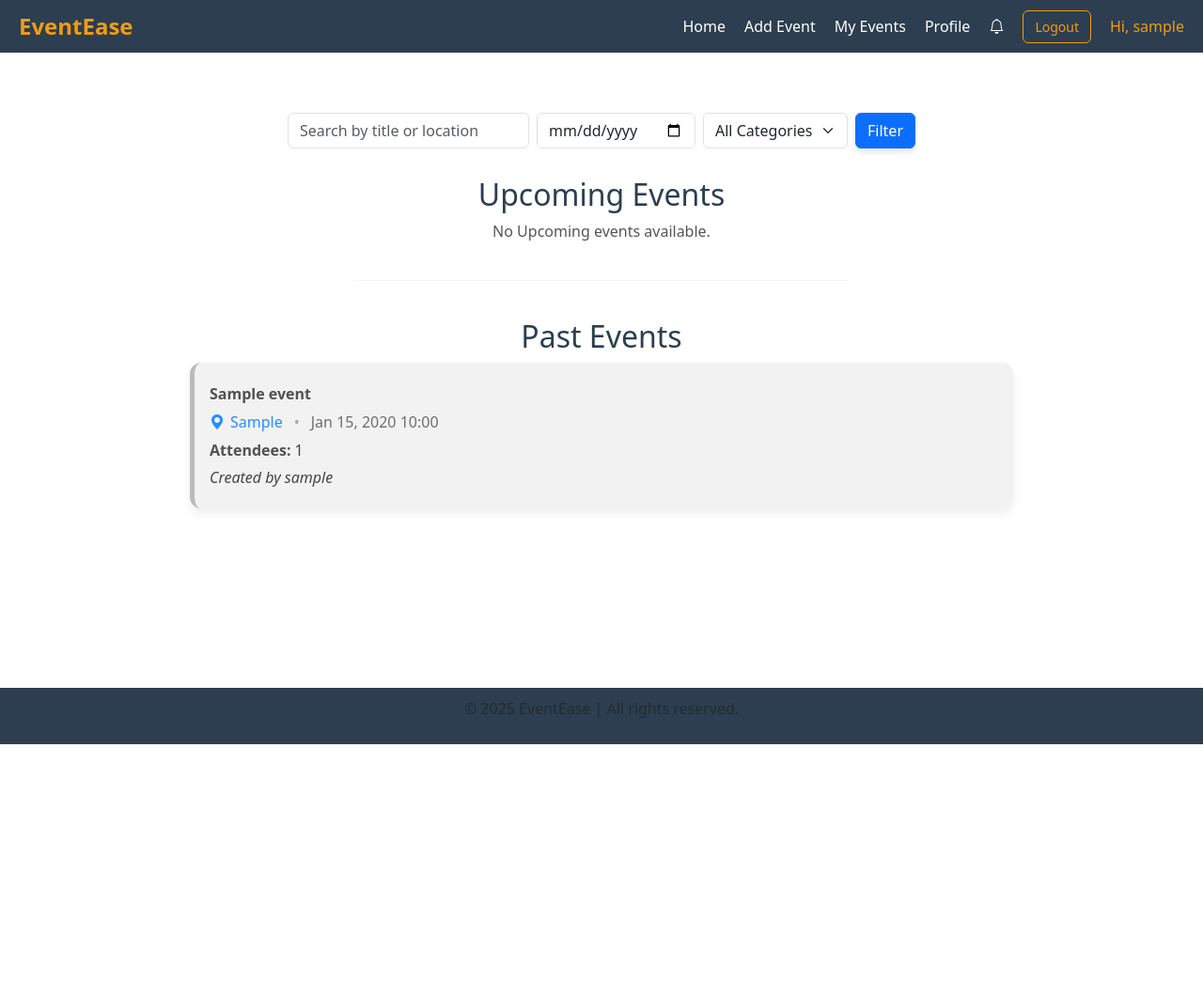
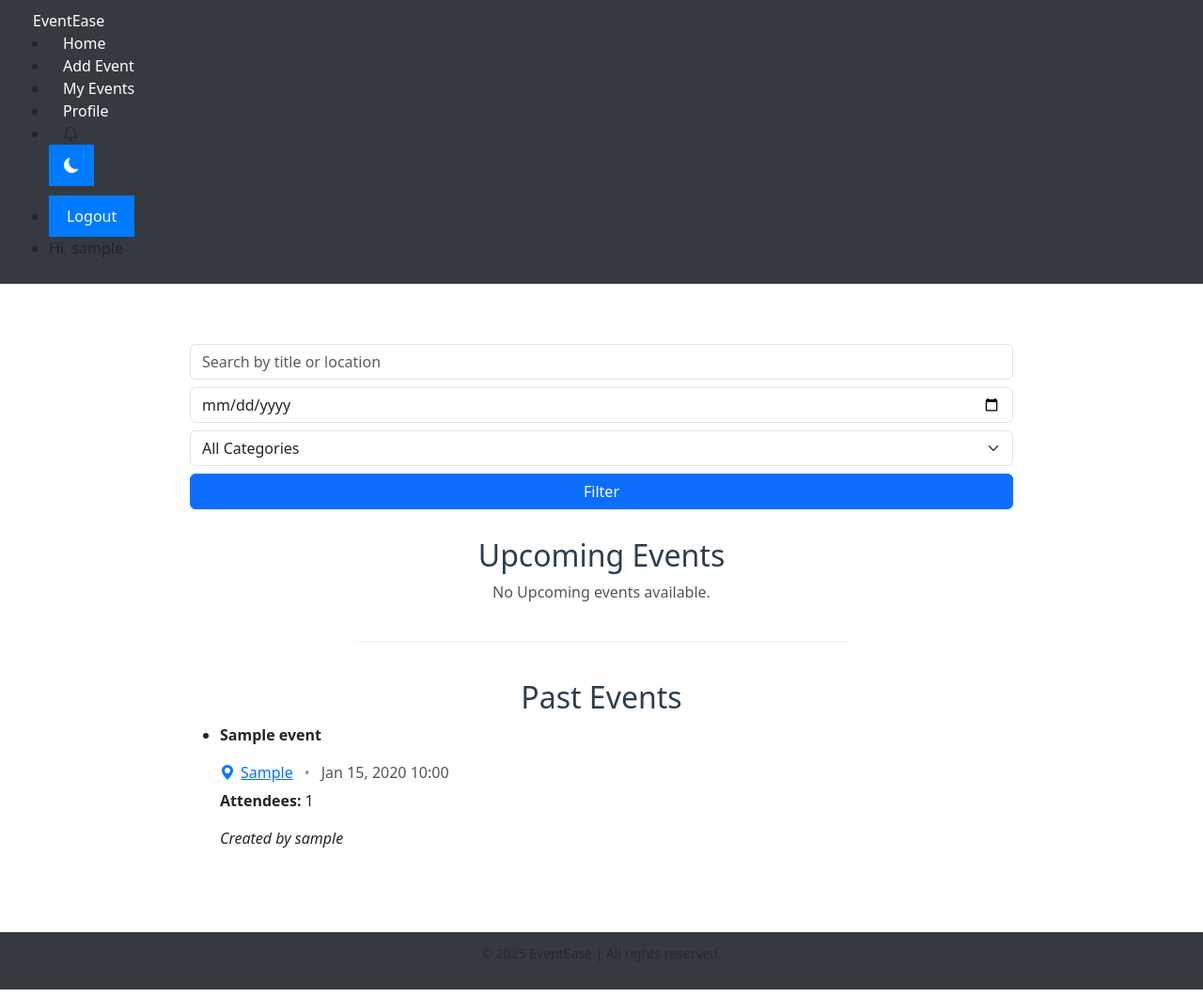
Before and after one commit to zeinali1/capstone-project, a Django app: page / in a window 1280 px wide. Shown: the whole page at 94% size. Before the commit the page ends 792 px from the top, so only its background shows below. Run offline with Django 5.2, Linux system fonts and the light colour scheme; a user stored in the database is signed in; tables that the repository leaves empty hold one stand-in row (values such as "Sample post"); data that the repository does not hold is empty; parts of the project's set-up code (start-up, migrations or seed data) failed here and were passed over.

Commit message:
dark mode and mobile optimization

```diff
--- a/eventease_project/celery.py
+++ b/eventease_project/celery.py
@@ -2,7 +2,7 @@ from __future__ import absolute_import, unicode_literals
 import os
 from celery import Celery
 
-os.environ.setdefault('DJANGO_SETTINGS_MODULE', 'main_app.settings')
+os.environ.setdefault('DJANGO_SETTINGS_MODULE', 'eventease_project.settings')
 
 app = Celery('main_app')
 
--- a/main_app/static/css/style.css
+++ b/main_app/static/css/style.css
@@ -1,10 +1,11 @@
-/* General Body & Navigation */
+/* ===============================
+   General Layout & Typography
+=============================== */
 body {
     font-family: 'Poppins', sans-serif;
     background-color: #f8f9fa;
     margin: 0;
     padding: 0;
-
     display: flex;
     flex-direction: column;
     min-height: 100vh;
@@ -12,330 +13,164 @@ body {
 
 main {
     flex: 1;
+    padding: 20px;
 }
 
+/* ===============================
+   Navbar
+=============================== */
 nav {
-    background-color: #2c3e50;
-    color: white;
+    background-color: #343a40;
     padding: 10px 20px;
-}
-
-.nav-container {
     display: flex;
     justify-content: space-between;
     align-items: center;
 }
 
-.logo a {
-    color: #f39c12;
+nav a {
+    color: #fff;
     text-decoration: none;
-    font-size: 24px;
-    font-weight: bold;
+    margin-left: 15px;
+    transition: color 0.2s ease-in-out;
 }
 
-.nav-links {
-    list-style: none;
-    display: flex;
-    gap: 20px;
-    margin: 0;
-    padding: 0;
-    align-items: center;
+nav a:hover {
+    color: #ffc107;
 }
 
-.nav-links a {
-    color: white;
-    text-decoration: none;
-    transition: color 0.3s;
+/* ===============================
+   Container & Cards
+=============================== */
+.container {
+    max-width: 1000px;
+    margin: 0 auto;
 }
 
-.nav-links a:hover {
-    color: #f39c12;
+.card {
+    background-color: #fff;
+    border-radius: 10px;
+    padding: 20px;
+    margin: 15px 0;
+    box-shadow: 0 2px 8px rgba(0,0,0,0.1);
 }
 
-.logout-form {
-    display: inline;
-    margin: 0;
-    padding: 0;
+/* ===============================
+   Buttons
+=============================== */
+button,
+.btn {
+    background-color: #007bff;
+    border: none;
+    border-radius: 6px;
+    color: #fff;
+    padding: 10px 16px;
+    font-size: 15px;
+    cursor: pointer;
+    transition: background-color 0.2s ease-in-out;
 }
 
-.logout-btn {
-    background-color: transparent;
-    border: 1px solid #f39c12;
-    color: #f39c12;
-    padding: 6px 12px;
-    border-radius: 6px;
-    font-size: 14px;
-    cursor: pointer;
-    transition: all 0.3s;
+button:hover,
+.btn:hover {
+    background-color: #0056b3;
 }
 
-.logout-btn:hover {
-    background-color: #f39c12;
+.btn-danger {
+    background-color: #dc3545;
+}
+
+.btn-danger:hover {
+    background-color: #c82333;
+}
+
+/* ===============================
+   Forms
+=============================== */
+form {
+    display: flex;
+    flex-direction: column;
+    gap: 12px;
+    margin-top: 10px;
+}
+
+input,
+select,
+textarea {
+    padding: 10px;
+    border: 1px solid #ced4da;
+    border-radius: 6px;
+    font-size: 15px;
+    width: 100%;
+    box-sizing: border-box;
+}
+
+input:focus,
+select:focus,
+textarea:focus {
+    border-color: #007bff;
+    outline: none;
+}
+
+/* ===============================
+   Tables
+=============================== */
+table {
+    width: 100%;
+    border-collapse: collapse;
+    margin-top: 15px;
+}
+
+th, td {
+    padding: 12px;
+    text-align: left;
+    border-bottom: 1px solid #dee2e6;
+}
+
+th {
+    background-color: #007bff;
     color: #fff;
 }
 
-.welcome {
-    color: #f39c12;
-    font-weight: 500;
+tr:hover {
+    background-color: #f1f1f1;
 }
 
-.loading-spinner-container {
-    display: flex;
-    justify-content: center;
-    align-items: center;
-    padding: 25px;
-}
-
-.spinner {
-    width: 40px;
-    height: 40px;
-    border: 4px solid #ccc;
-    border-top-color: #007bff;
-    border-radius: 50%;
-    animation: spin 0.9s linear infinite;
-}
-
-@keyframes spin {
-    from { transform: rotate(0deg); }
-    to { transform: rotate(360deg); }
-}
-
-/* Event List & Cards */
-.event-list {
-    list-style: none;
-    padding: 0;
-    display: grid;
-    grid-template-columns: repeat(auto-fit, minmax(300px, 1fr));
-    gap: 20px;
-}
-
-.event-card {
-    background-color: #ffffff;
-    border-radius: 12px;
-    padding: 1rem;
-    box-shadow: 0 6px 12px rgba(0,0,0,0.08);
-    transition: transform 0.3s, box-shadow 0.3s;
-}
-
-.event-card:hover {
-    transform: translateY(-5px);
-    box-shadow: 0 12px 24px rgba(0,0,0,0.12);
-}
-
-.event-card.past {
-    background-color: #f0f0f0;
-    border-left: 5px solid #b0b0b0;
-    opacity: 0.85;
-}
-
-.event-card p strong {
-    color: #333;
-}
-
-.event-card p {
-    margin: 5px 0;
-}
-/* ===================== EVENT DETAIL CARD ===================== */
-.event-detail-container {
-    max-width: 800px;
-    margin: 40px auto;
-    padding: 0 20px;
-}
-
-.event-card-detail {
-    background-color: #fff;
-    border-radius: 16px;
-    padding: 2rem 2.5rem;
-    box-shadow: 0 10px 20px rgba(0, 0, 0, 0.1);
-    transition: transform 0.3s, box-shadow 0.3s;
-}
-
-.event-card-detail:hover {
-    transform: translateY(-4px);
-    box-shadow: 0 14px 28px rgba(0, 0, 0, 0.15);
-}
-
-.event-title {
-    text-align: center;
-    font-size: 2rem;
-    font-weight: 700;
-    color: #2c3e50;
-    margin-bottom: 0.5rem;
-}
-
-.event-meta {
-    text-align: center;
-    color: #666;
-    font-size: 0.95rem;
-    margin-bottom: 1.2rem;
-}
-
-.badge {
-    display: inline-block;
-    background-color: #f39c12;
-    color: white;
-    padding: 6px 14px;
-    border-radius: 20px;
-    font-weight: 600;
-    font-size: 0.9rem;
-    box-shadow: 0 3px 6px rgba(243, 156, 18, 0.4);
-}
-
-.event-description {
-    color: #333;
-    line-height: 1.8;
-    font-size: 1rem;
-    text-align: justify;
-    margin-bottom: 1.5rem;
-}
-
-.divider {
-    border: none;
-    border-top: 1px solid #eee;
-    margin: 20px 0;
-}
-
-.action-buttons,
-.action-form {
-    text-align: center;
-    margin-top: 20px;
-}
-
-.action-buttons .btn,
-.action-form .btn {
-    margin: 5px;
-}
-
-.back-link {
-    text-align: center;
-    margin-top: 30px;
-}
-
-.back-link a {
-    color: #2c3e50;
-    text-decoration: none;
-    font-weight: 600;
-    transition: color 0.3s ease;
-}
-
-.back-link a:hover {
-    color: #f39c12;
-}
-
-/* Buttons */
-.btn-row {
-    display: flex;
-    flex-wrap: wrap;
-    gap: 10px;
-    margin-top: 12px;
-}
-
-.btn {
-    display: inline-block;
-    padding: 8px 16px;
-    border: none;
-    border-radius: 8px;
-    font-weight: 600;
-    cursor: pointer;
-    text-decoration: none;
-    transition: all 0.3s ease;
-    box-shadow: 0 4px 6px rgba(0,0,0,0.1);
-}
-
-/* Edit Button - dark/nav color */
-.btn-edit {
-    background-color: #2c3e50;
+/* ===============================
+   Alerts / Messages
+=============================== */
+.alert {
+    padding: 12px;
+    border-radius: 6px;
+    margin: 10px 0;
     color: #fff;
 }
 
-.btn-edit:hover {
-    background-color: #1b2a3a;
-    transform: translateY(-2px);
-    box-shadow: 0 8px 16px rgba(0,0,0,0.2);
-}
+.alert-success { background-color: #28a745; }
+.alert-error { background-color: #dc3545; }
 
-/* Delete / Leave Button - red accent */
-.btn-delete, .btn-leave {
-    background-color: #dc3545;
+/* ===============================
+   Footer
+=============================== */
+footer {
+    background-color: #343a40;
     color: #fff;
-}
-
-.btn-delete:hover, .btn-leave:hover {
-    background-color: #c82333;
-    transform: translateY(-2px);
-    box-shadow: 0 8px 16px rgba(0,0,0,0.2);
-}
-
-/* Join Button - green accent */
-.btn-join {
-    background-color: #28a745;
-    color: #fff;
-}
-
-.btn-join:hover {
-    background-color: #218838;
-    transform: translateY(-2px);
-    box-shadow: 0 8px 16px rgba(0,0,0,0.2);
-}
-
-/* Login Button - gold/orange */
-.btn-login {
-    background-color: #f39c12;
-    color: #fff;
-}
-
-.btn-login:hover {
-    background-color: #d88c0c;
-    transform: translateY(-2px);
-    box-shadow: 0 8px 16px rgba(0,0,0,0.2);
-}
-
-/* Search Section */
-.search-section {
-    margin-bottom: 25px;
     text-align: center;
-}
-
-.search-input {
-    width: 300px;
-    padding: 8px 10px;
-    border: 1px solid #ccc;
-    border-radius: 8px;
+    padding: 12px 0;
+    margin-top: auto;
     font-size: 14px;
 }
 
-.search-btn {
-    background-color: #2c3e50;
-    color: white;
-    padding: 8px 16px;
-    border: none;
-    border-radius: 8px;
-    cursor: pointer;
-    font-size: 14px;
-    margin-left: 5px;
+/* ===============================
+   Responsive Design
+=============================== */
+@media (max-width: 768px) {
+    .container {
+        padding: 0 15px;
+    }
+    nav {
+        flex-direction: column;
+        align-items: flex-start;
+    }
+    nav a {
+        margin: 5px 0;
+    }
 }
-
-.search-btn:hover {
-    background-color: #1b2a3a;
-}
-
-.clear-btn {
-    background-color: #dc3545;
-    color: white;
-    padding: 8px 16px;
-    border-radius: 8px;
-    text-decoration: none;
-    margin-left: 5px;
-}
-
-.clear-btn:hover {
-    background-color: #c82333;
-}
-
-/* Footer */
-footer {
-    background-color: #2c3e50;
-    color: white;
-    text-align: center;
-    padding: 10px 0;
-}
--- a/main_app/templates/base.html
+++ b/main_app/templates/base.html
@@ -21,7 +21,6 @@
   <script src="https://unpkg.com/leaflet/dist/leaflet.js"></script>
 
   <style>
-    /* Fade animation for new notifications */
     .fade-in {
       animation: fadeIn 0.5s ease-in-out;
     }
@@ -72,6 +71,11 @@
             </ul>
           </li>
 
+          <!-- Dark Mode Toggle -->
+          <button id="darkModeToggle" class="toggle-btn" title="Toggle Dark Mode">
+            <i class="bi bi-moon-fill"></i>
+          </button>
+
           <li>
             <form action="{% url 'logout' %}" method="post" class="logout-form">
               {% csrf_token %}
@@ -95,11 +99,12 @@
     <p>&copy; 2025 EventEase | All rights reserved.</p>
   </footer>
 
+  <!-- Scripts -->
   <script src="https://cdn.jsdelivr.net/npm/bootstrap@5.3.2/dist/js/bootstrap.bundle.min.js"></script>
   <script src="https://cdn.jsdelivr.net/npm/flatpickr"></script>
 
+  <!-- Flatpickr Init -->
   <script>
-    // Initialize date/time pickers
     document.addEventListener("DOMContentLoaded", function () {
       const inputs = document.querySelectorAll("input[type='datetime-local']");
       inputs.forEach(input => {
@@ -120,8 +125,8 @@
     });
   </script>
 
+  <!-- Notifications Auto-Update -->
   <script>
-    // Live notification updates every 30s
     document.addEventListener("DOMContentLoaded", () => {
       const bell = document.querySelector("#notificationDropdown");
       let badge = bell?.querySelector(".badge");
@@ -133,12 +138,10 @@
           if (!res.ok) return;
           const data = await res.json();
 
-          // Update badge
           if (data.count > 0) {
             if (!badge) {
               badge = document.createElement("span");
-              badge.className =
-                "position-absolute top-0 start-100 translate-middle badge rounded-pill bg-danger fade-in";
+              badge.className = "position-absolute top-0 start-100 translate-middle badge rounded-pill bg-danger fade-in";
               badge.textContent = data.count;
               bell.appendChild(badge);
             } else {
@@ -151,7 +154,6 @@
             badge.style.display = "none";
           }
 
-          // Update dropdown
           if (dropdown) {
             const existingItems = dropdown.querySelectorAll("li:not(:last-child)");
             existingItems.forEach(li => li.remove());
@@ -181,5 +183,57 @@
       setInterval(fetchNotifications, 30000);
     });
   </script>
+
+  <script>
+  (function () {
+    const toggle = document.getElementById('darkModeToggle');
+    const body = document.body;
+    const STORAGE_KEY = 'darkMode';
+
+    // helper to set icon
+    function setIcon(enabled) {
+      if (!toggle) return;
+      toggle.innerHTML = enabled ? '<i class="bi bi-sun-fill"></i>' : '<i class="bi bi-moon-fill"></i>';
+    }
+
+    // apply saved preference
+    try {
+      const saved = localStorage.getItem(STORAGE_KEY);
+      if (saved === 'enabled') {
+        body.classList.add('dark-mode');
+        setIcon(true);
+      } else if (saved === 'disabled') {
+        body.classList.remove('dark-mode');
+        setIcon(false);
+      } else {
+        // no saved preference -> follow system preference
+        const prefersDark = window.matchMedia && window.matchMedia('(prefers-color-scheme: dark)').matches;
+        if (prefersDark) {
+          body.classList.add('dark-mode');
+          setIcon(true);
+        } else {
+          setIcon(false);
+        }
+      }
+    } catch (e) {
+      // localStorage may throw in some environments; ignore gracefully
+      setIcon(false);
+    }
+
+    // safe click handler if toggle exists
+    if (toggle) {
+      toggle.addEventListener('click', () => {
+        const enabled = body.classList.toggle('dark-mode');
+        setIcon(enabled);
+        try {
+          localStorage.setItem(STORAGE_KEY, enabled ? 'enabled' : 'disabled');
+        } catch (e) {
+          // ignore
+        }
+      });
+    }
+  })();
+</script>
+
 </body>
 </html>
--- a/main_app/templates/events/home.html
+++ b/main_app/templates/events/home.html
@@ -32,9 +32,14 @@
                     </strong></p>
                     <p style="display: flex; align-items: center; gap: 6px; color: #555; margin: 6px 0;">
                         <i class="bi bi-geo-alt-fill" style="color: #007bff;"></i>
-                        <a href="https://www.google.com/maps/search/?api=1&query={{ event.location|urlencode }}" target="_blank" title="View on Google Maps" style="color: #007bff; text-decoration: none; transition: color 0.2s;">
-                            {{ event.location }}
-                        </a>
+                        <a href="https://www.google.com/maps/search/?api=1&query={{ event.location|urlencode }}"
+   target="_blank"
+   class="event-location"
+   data-tooltip="{{ event.location|escape }}">
+   {{ event.location }}
+</a>
+
+
                         <span style="margin: 0 6px; color: #999;">•</span>
                         <span>{{ event.event_date|date:"M d, Y H:i" }}</span>
                     </p>
@@ -86,10 +91,14 @@
                     <p><strong>{{ event.title }}</strong></p>
                     <p style="display: flex; align-items: center; gap: 6px; color: #555; margin: 6px 0;">
                         <i class="bi bi-geo-alt-fill" style="color: #007bff;"></i>
-                        <a href="https://www.google.com/maps/search/?api=1&query={{ event.location|urlencode }}" target="_blank" title="View on Google Maps"
-                        style="color: #007bff; text-decoration: none; transition: color 0.2s;">
-                        {{ event.location }}
-                    </a>
+                        <a href="https://www.google.com/maps/search/?api=1&query={{ event.location|urlencode }}"
+   target="_blank"
+   class="event-location"
+   data-tooltip="{{ event.location|escape }}">
+   {{ event.location }}
+</a>
+
+
                     <span style="margin: 0 6px; color: #999;">•</span>
                     <span>{{ event.event_date|date:"M d, Y H:i" }}</span>
                 </p>
--- a/main_app/urls.py
+++ b/main_app/urls.py
@@ -1,5 +1,6 @@
 from django.urls import path
 from . import views
+from django.contrib.auth import views as auth_views
 from django.conf import settings
 from django.conf.urls.static import static
 
@@ -7,6 +8,8 @@ from django.conf.urls.static import static
 urlpatterns = [
    path('', views.home, name='home'),
    path('auth/signup/',views.SignUpView.as_view(), name='signup'),
+   path('auth/logout/', auth_views.LogoutView.as_view(), name='logout'),
+   path('auth/login/', auth_views.LoginView.as_view(), name='login'),
 
    path('event/<int:pk>/', views.EventDetailView.as_view(), name='event_detail'),
    path('event/new/', views.EventCreateView.as_view(), name='create_event'),
```
Also changed, not shown: main_app/management/commands/send_event_reminder.py (deleted, +0 -36 lines), README.md, 3 other files.
